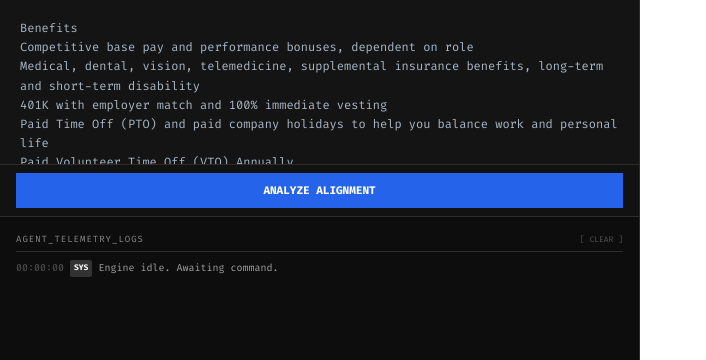
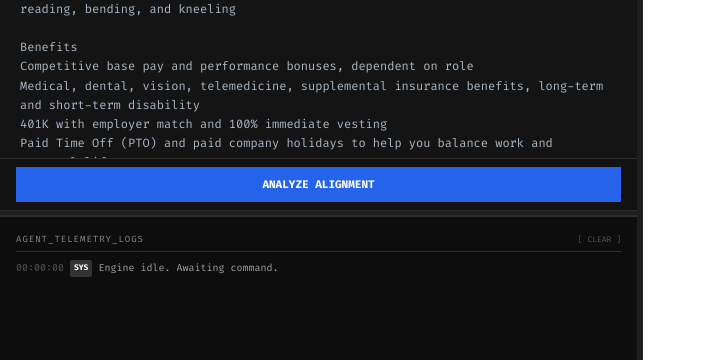
Before and after one commit to sagun-karki/multimodal-resume-compiler, a Flask app: page / in a window 1280 px wide. Shown: the part 2240-2600 px from the top of the page, without its empty margins (0-706 px from the left). Run offline with Flask 3, Linux system fonts and the light colour scheme; parts of the project's set-up code (start-up, migrations or seed data) failed here and were passed over.

Commit message:
feat(ui): implement draggable panel resizers for workspace split and log console

```diff
--- a/static/css/styles.css
+++ b/static/css/styles.css
@@ -129,7 +129,6 @@ main {
 
 .left-panel {
     width: 50%;
-    border-right: 1px solid var(--border-color);
     background: var(--bg-panel);
     display: flex;
     flex-direction: column;
@@ -143,6 +142,36 @@ main {
     position: relative;
     padding: 0;
     overflow: hidden;
+}
+
+/* Resize Handles */
+.resize-handle {
+    width: 6px;
+    background: #1e1e1e;
+    cursor: col-resize;
+    z-index: 10;
+    transition: background 0.15s, box-shadow 0.15s;
+    flex-shrink: 0;
+}
+.resize-handle:hover, .resize-handle.active {
+    background: #14b8a6;
+    box-shadow: 0 0 8px rgba(20, 184, 166, 0.5);
+}
+
+.resize-handle-v {
+    height: 6px;
+    background: #1e1e1e;
+    cursor: row-resize;
+    z-index: 10;
+    transition: background 0.15s, box-shadow 0.15s;
+    flex-shrink: 0;
+    border-top: 1px solid var(--border-color);
+    border-bottom: 1px solid var(--border-color);
+}
+.resize-handle-v:hover, .resize-handle-v.active {
+    background: #14b8a6;
+    box-shadow: 0 0 8px rgba(20, 184, 166, 0.5);
+    border-color: #14b8a6;
 }
 
 /* Tabs */
--- a/static/js/main.js
+++ b/static/js/main.js
@@ -386,3 +386,96 @@ function injectKeyword(term) {
     // Switch to profile tab to show injection
     switchTab('profile');
 }
+
+// --- Panel Resizing Engine ---
+document.addEventListener('DOMContentLoaded', () => {
+    // Left-Right Main Resizer
+    const mainResizer = document.getElementById('main-resizer');
+    const leftPanel = document.querySelector('.left-panel');
+    const rightPanel = document.querySelector('.right-panel');
+
+    let isResizingH = false;
+
+    if (mainResizer && leftPanel && rightPanel) {
+        mainResizer.addEventListener('mousedown', (e) => {
+            isResizingH = true;
+            mainResizer.classList.add('active');
+            document.body.style.cursor = 'col-resize';
+            document.body.style.userSelect = 'none';
+
+            const pdfFrame = document.getElementById('pdf-frame');
+            if (pdfFrame) pdfFrame.style.pointerEvents = 'none';
+        });
+
+        document.addEventListener('mousemove', (e) => {
+            if (!isResizingH) return;
+
+            const mainElement = document.querySelector('main');
+            if (!mainElement) return;
+
+            const containerWidth = mainElement.getBoundingClientRect().width;
+            let newLeftWidth = (e.clientX / containerWidth) * 100;
+
+            // Boundaries constraints
+            if (newLeftWidth < 20) newLeftWidth = 20;
+            if (newLeftWidth > 80) newLeftWidth = 80;
+
+            leftPanel.style.width = `${newLeftWidth}%`;
+            rightPanel.style.width = `${100 - newLeftWidth}%`;
+        });
+
+        document.addEventListener('mouseup', () => {
+            if (isResizingH) {
+                isResizingH = false;
+                mainResizer.classList.remove('active');
+                document.body.style.cursor = 'default';
+                document.body.style.userSelect = 'auto';
+
+                const pdfFrame = document.getElementById('pdf-frame');
+                if (pdfFrame) pdfFrame.style.pointerEvents = 'auto';
+            }
+        });
+    }
+
+    // Top-Bottom Terminal Resizer
+    const terminalResizer = document.getElementById('terminal-resizer');
+    const terminal = document.querySelector('.terminal');
+
+    let isResizingV = false;
+
+    if (terminalResizer && terminal) {
+        terminalResizer.addEventListener('mousedown', (e) => {
+            isResizingV = true;
+            terminalResizer.classList.add('active');
+            document.body.style.cursor = 'row-resize';
+            document.body.style.userSelect = 'none';
+
+            const pdfFrame = document.getElementById('pdf-frame');
+            if (pdfFrame) pdfFrame.style.pointerEvents = 'none';
+        });
+
+        document.addEventListener('mousemove', (e) => {
+            if (!isResizingV) return;
+
+            const leftPanelRect = leftPanel.getBoundingClientRect();
+            const newHeight = leftPanelRect.bottom - e.clientY;
+
+            // Constraints
+            if (newHeight >= 60 && newHeight <= 450) {
+                terminal.style.height = `${newHeight}px`;
+            }
+        });
+
+        document.addEventListener('mouseup', () => {
+            if (isResizingV) {
+                isResizingV = false;
+                terminalResizer.classList.remove('active');
+                document.body.style.cursor = 'default';
+                document.body.style.userSelect = 'auto';
+
+                const pdfFrame = document.getElementById('pdf-frame');
+                if (pdfFrame) pdfFrame.style.pointerEvents = 'auto';
+            }
+        });
+    }
+});
--- a/templates/index.html
+++ b/templates/index.html
@@ -77,6 +77,8 @@
                 <button class="btn btn-danger" id="stop-btn" onclick="stopOptimization()" style="display: none;">[ STOP ]</button>
             </div>
 
+            <div class="resize-handle-v" id="terminal-resizer"></div>
+
             <div class="terminal">
                 <div class="terminal-top">
                     <span class="terminal-label">AGENT_TELEMETRY_LOGS</span>
@@ -92,6 +94,8 @@
             </div>
         </section>
 
+        <div class="resize-handle" id="main-resizer"></div>
+
         <section class="right-panel">
             <iframe id="pdf-frame" class="preview-frame" src="/output/resume.pdf"></iframe>
             <img id="png-frame" class="preview-frame" src="/output/resume.png" alt="Resume PNG Preview" style="display: none;">
```
